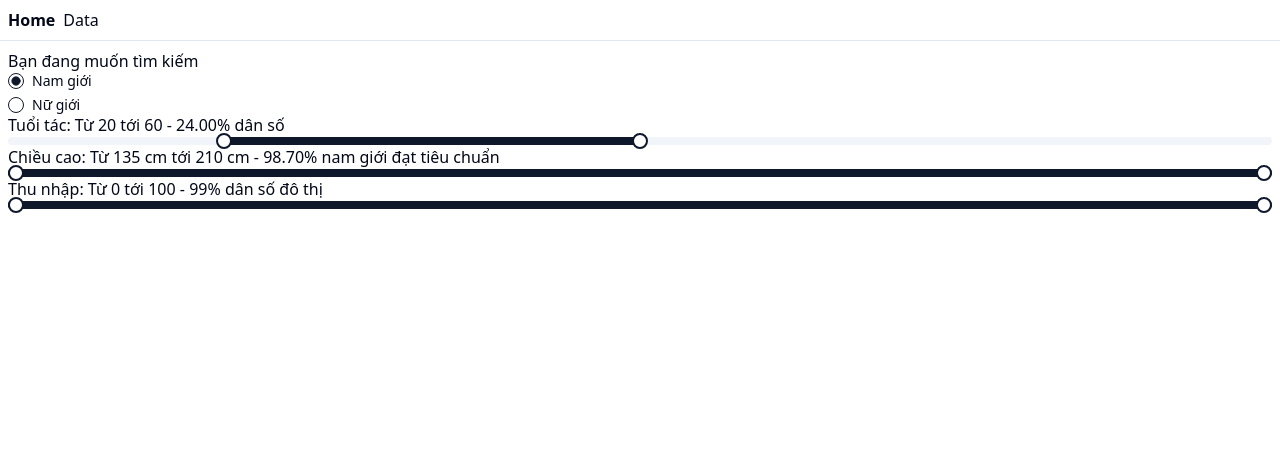
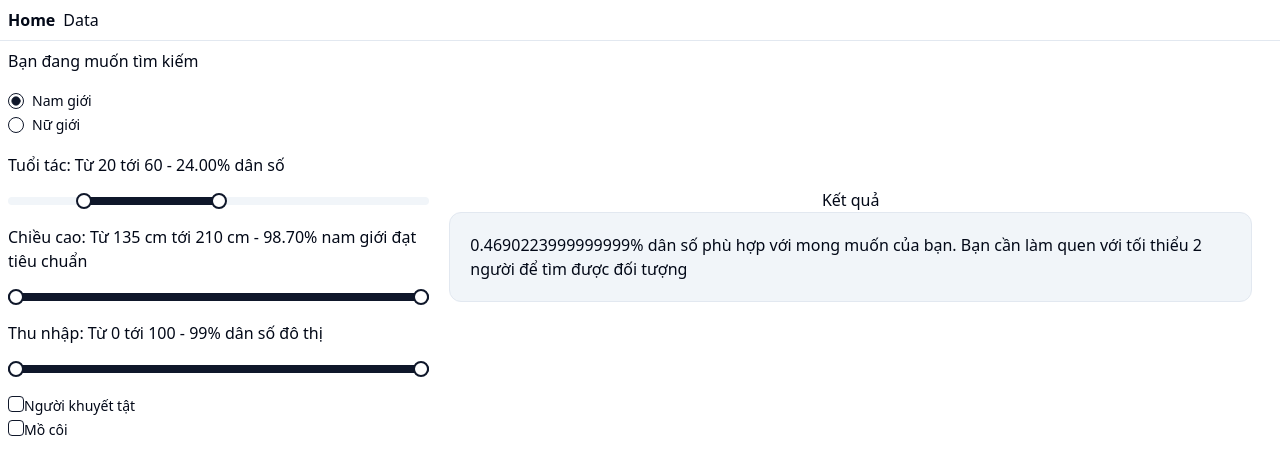
Before and after one commit to phuopham/vietnam_standard_calculator, a React (Vite) app: page / in a window 1280 px wide. Shown: the top 474 px of the page. Built offline with nearby package versions, Linux system fonts and the light colour scheme.

Commit message:
up the skeleton

```diff
--- a/package.json
+++ b/package.json
@@ -10,6 +10,7 @@
     "preview": "vite preview"
   },
   "dependencies": {
+    "@radix-ui/react-checkbox": "^1.1.1",
     "@radix-ui/react-label": "^2.1.0",
     "@radix-ui/react-radio-group": "^1.2.0",
     "@radix-ui/react-slider": "^1.2.0",
--- /dev/null
+++ b/src/App.tsx
@@ -0,0 +1,8 @@
+function App() {
+
+  return (
+    <main className='text-3xl font-bold'>Hello</main>
+  )
+}
+
+export default App
--- a/src/components/age_form.tsx
+++ b/src/components/age_form.tsx
@@ -7,7 +7,7 @@ export const AgeForm = ({ gender, ages, onValueChange }: { gender?: GenderType,
   return (
     <>
       <div>
-        Tuổi tác: Từ {ages[0]} tới {ages[1]}{gender && " - " + matchedAge(gender, ages[0], ages[1]).toFixed(2) + "% dân số"}
+        Tuổi tác: Từ {ages[0]} tới {ages[1]}{gender && " - " + matchedAge(gender, ages).toFixed(2) + "% dân số"}
       </div>
       <Slider2
         defaultValue={ages}
--- a/src/components/height_form.tsx
+++ b/src/components/height_form.tsx
@@ -8,7 +8,7 @@ export const HeightForm = ({ gender, height, onValueChange }: { gender: GenderTy
     return (
         <>
             <div>
-                Chiều cao: Từ {height[0]} cm tới {height[1]} cm - {matchedHeight(gender, height[0], height[1]).toFixed(2)}% {gender == "male" ? "nam giới" : "nữ giới"} đạt tiêu chuẩn
+                Chiều cao: Từ {height[0]} cm tới {height[1]} cm - {matchedHeight(gender, height).toFixed(2)}% {gender == "male" ? "nam giới" : "nữ giới"} đạt tiêu chuẩn
             </div>
             <Slider2
                 defaultValue={height}
--- a/src/components/income_form.tsx
+++ b/src/components/income_form.tsx
@@ -6,7 +6,7 @@ export const IncomeForm = ({ income, onValueChange }: { income: number[], onValu
     return (
         <>
             <div>
-                Thu nhập: Từ {income[0]} tới {income[1]} - {matchedIncome(income[0], income[1])}% dân số đô thị
+                Thu nhập: Từ {income[0]} tới {income[1]} - {matchedIncome(income)}% dân số đô thị
             </div>
             <Slider2
                 defaultValue={[0, 200]}
--- /dev/null
+++ b/src/components/others_form.tsx
@@ -0,0 +1,22 @@
+import { OthersType } from "./pages/main"
+import { Checkbox } from "./ui/checkbox"
+import { Label } from "./ui/label"
+
+export const OtherForm = ({ data, onValueChange }: { data: OthersType, onValueChange: (val: OthersType) => void }) => {
+    return (
+        <div>
+            <div>
+                <Checkbox id="disability" checked={data.disability} onClick={() => onValueChange({ disability: !data.disability, orphans: data.orphans })} />
+                <Label htmlFor="disability">
+                    Người khuyết tật
+                </Label>
+            </div>
+            <div>
+                <Checkbox id="orphans" checked={data.orphans} onClick={() => onValueChange({ disability: data.disability, orphans: !data.orphans })} />
+                <Label htmlFor="orphans">
+                    Mồ côi
+                </Label>
+            </div>
+        </div>
+    )
+}
--- a/src/components/pages/main.tsx
+++ b/src/components/pages/main.tsx
@@ -3,22 +3,36 @@ import { AgeForm } from "../age_form"
 import { HeightForm } from "../height_form"
 import { IncomeForm } from "../income_form"
 import { GenderForm } from '../gender_form'
+import { OtherForm } from '../others_form'
+import { POPULATION } from '@/constants/others'
+import { finalResult, matchedAge, matchedHeight, matchedIncome } from '@/utils/standardpercentage'
 
 export type GenderType = "male" | "female"
+export type OthersType = { disability?: boolean, orphans?: boolean }
 
 export const Main = () => {
     const [ages, setAges] = useState<number[]>([20, 60])
     const [gender, setGender] = useState<GenderType>("male")
     const [height, setHeight] = useState<number[]>([135, 210])
     const [income, setIncome] = useState<number[]>([0, 100])
+    const [others, setOthers] = useState<OthersType>({ disability: false, orphans: false })
+    console.log(JSON.stringify(others))
+    const percentage = finalResult(matchedIncome(income), matchedHeight(gender, height), matchedAge(gender, ages))
     return (
-        <div className="p-2">
-            <div>
+        <div className="p-2 md:grid md:grid-cols-3">
+            <div className='space-y-5'>
                 {/* main content */}
                 <GenderForm gender={gender} setGender={(val: GenderType) => setGender(val)} />
                 <AgeForm gender={gender} ages={ages} onValueChange={(val) => setAges(val)} />
                 <HeightForm gender={gender} height={height} onValueChange={(val) => setHeight(val)} />
                 <IncomeForm income={income} onValueChange={(val) => setIncome(val)} />
+                <OtherForm data={others} onValueChange={(val) => setOthers(val)} />
+            </div>
+            <div className='col-span-2 flex flex-col items-center justify-center px-5 '>
+                Kết quả
+                <div className='border rounded-xl bg-slate-100 p-5'>
+                    {percentage}% dân số phù hợp với mong muốn của bạn. Bạn cần làm quen với tối thiểu {(1 / percentage).toFixed(0)} người để tìm được đối tượng
+                </div>
             </div>
         </div>
     )
--- /dev/null
+++ b/src/components/ui/checkbox.tsx
@@ -0,0 +1,28 @@
+import * as React from "react"
+import * as CheckboxPrimitive from "@radix-ui/react-checkbox"
+import { Check } from "lucide-react"
+
+import { cn } from "@/lib/utils"
+
+const Checkbox = React.forwardRef<
+  React.ElementRef<typeof CheckboxPrimitive.Root>,
+  React.ComponentPropsWithoutRef<typeof CheckboxPrimitive.Root>
+>(({ className, ...props }, ref) => (
+  <CheckboxPrimitive.Root
+    ref={ref}
+    className={cn(
+      "peer h-4 w-4 shrink-0 rounded-sm border border-primary ring-offset-background focus-visible:outline-none focus-visible:ring-2 focus-visible:ring-ring focus-visible:ring-offset-2 disabled:cursor-not-allowed disabled:opacity-50 data-[state=checked]:bg-primary data-[state=checked]:text-primary-foreground",
+      className
+    )}
+    {...props}
+  >
+    <CheckboxPrimitive.Indicator
+      className={cn("flex items-center justify-center text-current")}
+    >
+      <Check className="h-4 w-4" />
+    </CheckboxPrimitive.Indicator>
+  </CheckboxPrimitive.Root>
+))
+Checkbox.displayName = CheckboxPrimitive.Root.displayName
+
+export { Checkbox }
--- a/src/utils/standardpercentage.ts
+++ b/src/utils/standardpercentage.ts
@@ -1,34 +1,28 @@
+import { GenderType } from "@/components/pages/main";
 import { AGE_DISTRIBUTION } from "@/constants/ageDistribution";
 import { HEIGHT_DISTRIBUTION } from "@/constants/heightDistribution";
 import { INCOME_DISTRIBUTION } from "@/constants/incomeDistribution";
-import { MARITAL_STATUS } from "@/constants/MaritalDistribution"
+import { MARITAL_STATUS } from "@/constants/marriageDistribution";
+import { POPULATION } from "@/constants/others";
 
-export const matchedAge: (gender: "male" | "female", from: number, to: number) => number = (gender, from, to) => {
-    if (!from && !to) return 1
-    if (!from) from = 0;
-    if (!to) to = 130;
-    const result: number = AGE_DISTRIBUTION.filter((value) => value.under <= to && value.under > from).reduce((total, item) => total + item[gender], 0)
+
+export const matchedAge: (gender: "male" | "female", ages: number[]) => number = (gender, ages) => {
+    const result: number = AGE_DISTRIBUTION.filter((value) => value.under <= ages[1] && value.under > ages[0]).reduce((total, item) => total + item[gender], 0)
     return result
 }
 //TODO: need to recalculate because male and femail distribution
-export const matchedHeight: (gender: "male" | "female", from: number, to: number) => number = (gender, from, to) => {
-    if (!from && !to) return 1
-    if (!from) from = 100;
-    if (!to) to = 210;
-    const result: number = HEIGHT_DISTRIBUTION.filter((item) => item.height <= to && item.height > from).reduce((total, item) => total + item[gender], 0)
+export const matchedHeight: (gender: "male" | "female", height: number[]) => number = (gender, height) => {
+    const result: number = HEIGHT_DISTRIBUTION.filter((item) => item.height <= height[1] && item.height > height[0]).reduce((total, item) => total + item[gender], 0)
     return result
 }
 
-export const matchedIncome: (from: number, to: number) => number = (from, to) => {
-    if (!from && !to) return 1
-    if (!from) from = 0;
-    if (!to) to = 200;
-    const result: number = INCOME_DISTRIBUTION.filter((item) => item.urban >= from && item.urban <= to).reduce((total, item) => total + item.urban, 0)
+export const matchedIncome: (income: number[]) => number = (income) => {
+    const result: number = INCOME_DISTRIBUTION.filter((item) => item.urban >= income[0] && item.urban <= income[1]).reduce((total, item) => total + item.urban, 0)
     return result
 }
 
-export const finalResult: (matchedIncome: number, matchedHeight: number, matchedAge: number, maritalStatus: keyof typeof MARITAL_STATUS) => number = (matchedIncome, matchedHeight, matchedAge, maritalStatus) => {
-    const maritalPercentage = MARITAL_STATUS[maritalStatus]
-
-    return matchedAge * matchedHeight * matchedIncome * maritalPercentage
+export const finalResult: (matchedIncome: number, matchedHeight: number, matchedAge: number, maritalStatus?: keyof typeof MARITAL_STATUS) => number = (matchedIncome, matchedHeight, matchedAge, maritalStatus) => {
+    // const maritalPercentage = MARITAL_STATUS[maritalStatus]
+    //TODO: disability, orphan, marital status....
+    return matchedAge / 100 * matchedHeight * 2 / 100 * matchedIncome / 100
 }
```
Also changed, not shown: src/constants/marriageDistribution.ts (renamed from src/constants/MaritalDistribution.ts), 1 other file (tests, documents, lock files or other folders).
